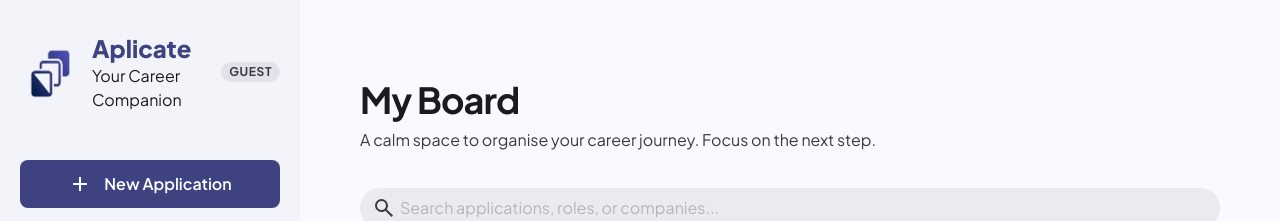
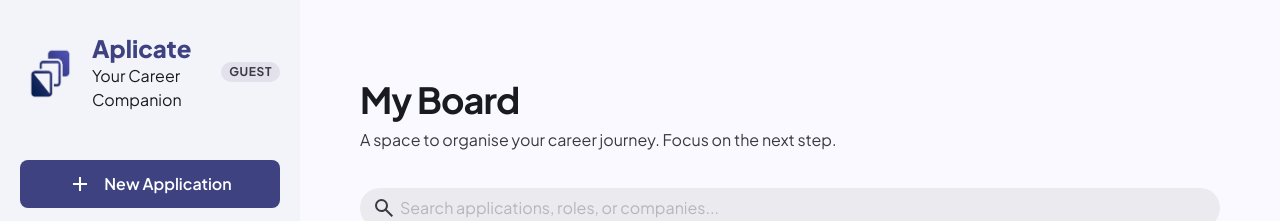
Before and after one commit to Galvatar/Aplicate, a Next.js app: page /board in a window 1280 px wide. Shown: the top 221 px of the page. Built offline with nearby package versions, Linux system fonts and the light colour scheme; no server answers.

Commit message:
changed the wording on the board page

```diff
--- a/app/(app)/board/BoardPage.tsx
+++ b/app/(app)/board/BoardPage.tsx
@@ -154,7 +154,7 @@ export default function Board() {
             My Board
           </h1>
           <h2 className="text-on-surface-variant max-w-2xl">
-            A calm space to organise your career journey. Focus on the next step.
+            A space to organise your career journey. Focus on the next step.
           </h2>
         </div>
       </div>
```
